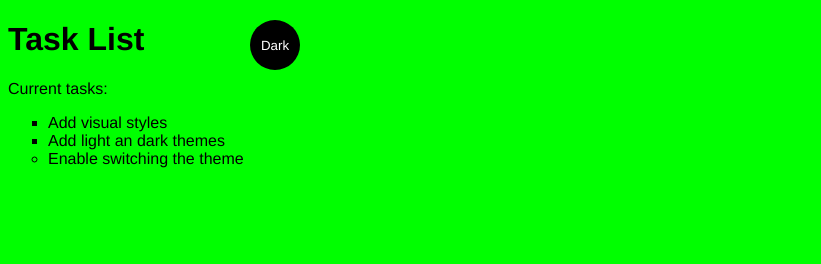
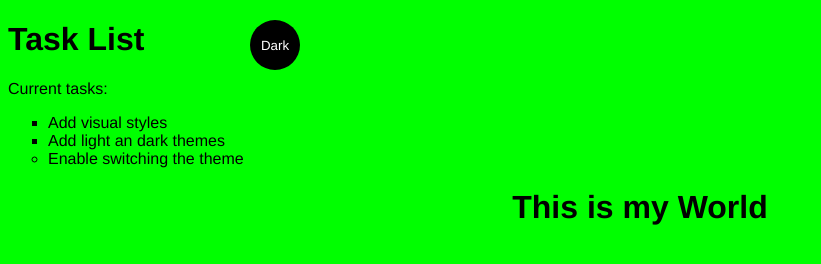
Before and after one commit to steelsnake93/simple-website, a plain HTML site: page index.html in a window 1280 px wide. Shown: the whole page, without its empty margins (0-821 px from the left). Drawn offline with Linux system fonts and the light colour scheme.

Commit message:
add text element using javascript

```diff
--- a/app.js
+++ b/app.js
@@ -14,3 +14,14 @@ switcher.addEventListener('click', function() {
     console.log('current class name: ' + className);
 
 });
+
+let my_element = document.createElement('h1');
+let my_span = document.createElement('span');
+
+my_span.innerText = 'This is my World';
+
+my_element.appendChild(my_span);
+
+my_element.classList.add('costume_class');
+
+document.body.appendChild(my_element);
--- a/main.css
+++ b/main.css
@@ -53,3 +53,10 @@ li {
 .btn:focus {
     outline-style: none;
 }
+
+
+.costume_class {
+
+    text-align: center;
+
+}
```
